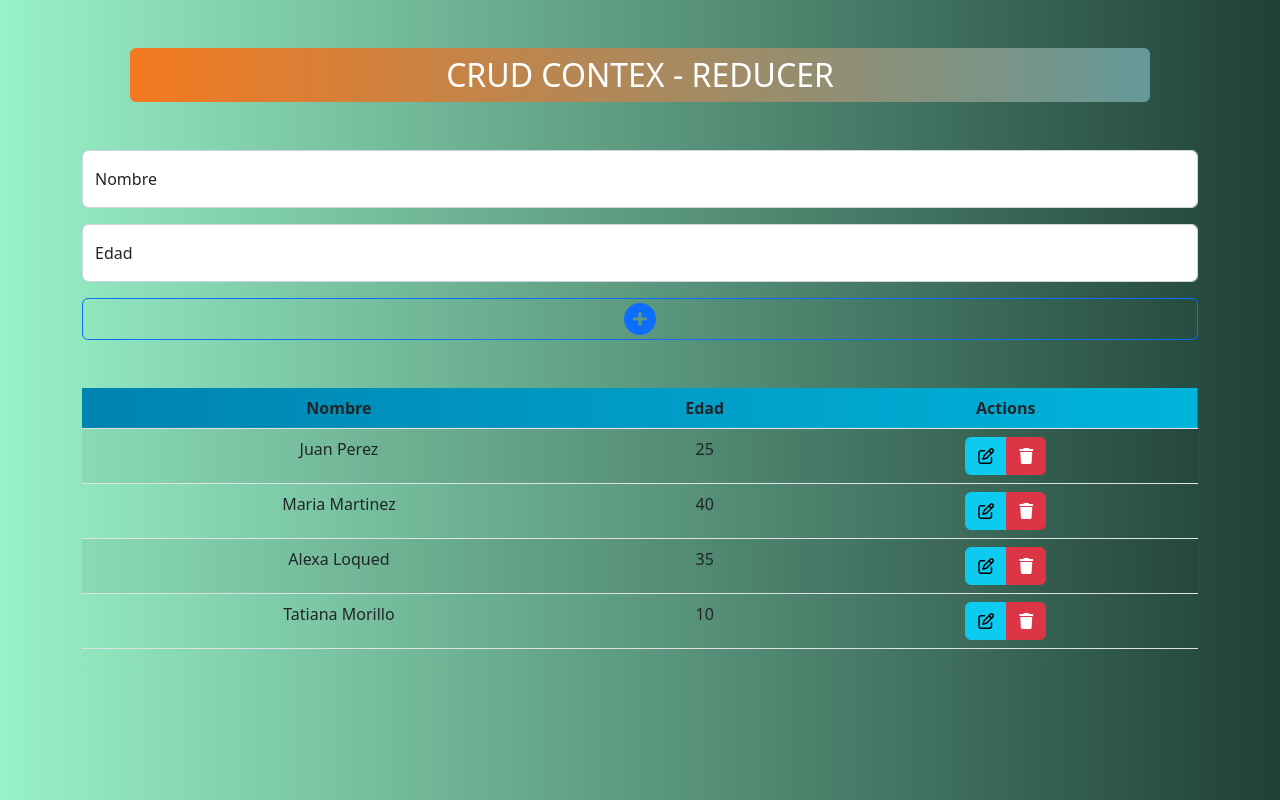
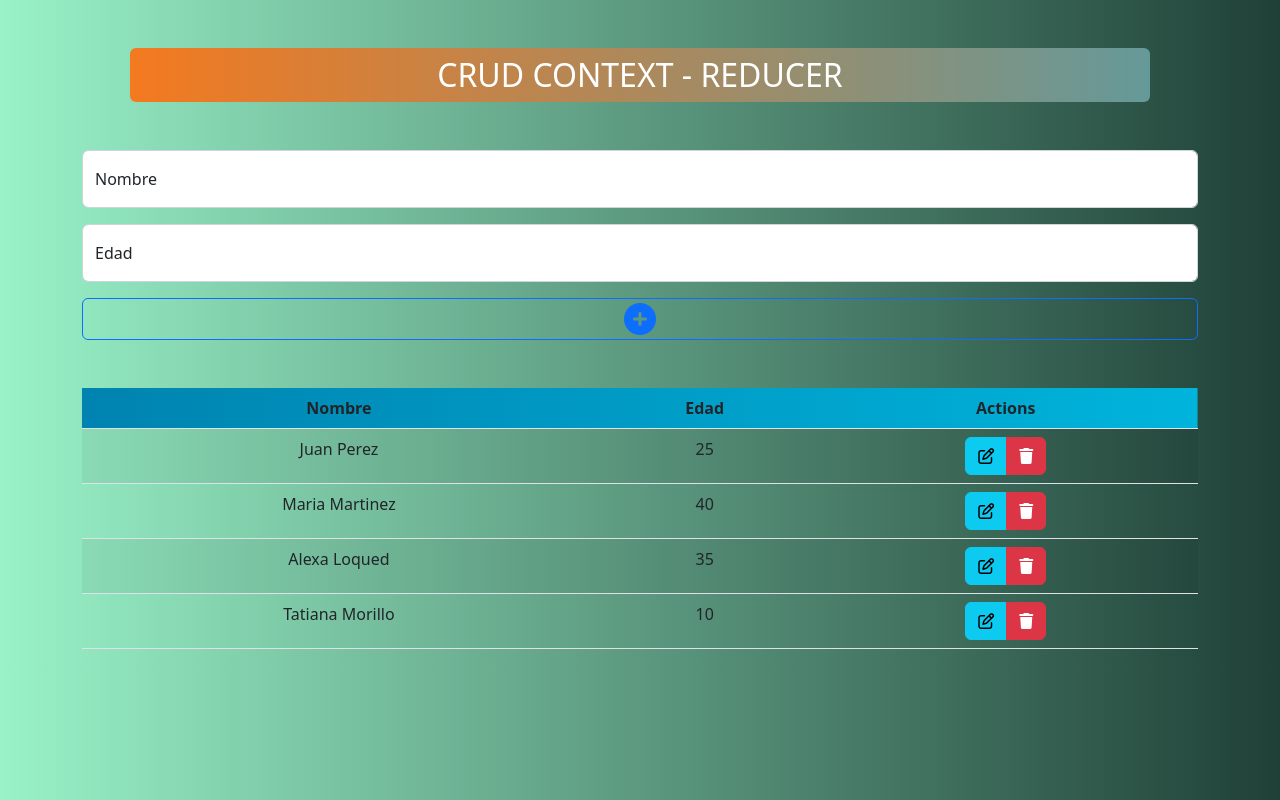
Before and after one commit to japolinar/CRUD-CONTEX-REDUCER, a React (Vite) app: page / in a window 1280 px wide. Built offline with nearby package versions, Linux system fonts and the light colour scheme.

Commit message:
Modf Titulo

```diff
--- a/src/App.jsx
+++ b/src/App.jsx
@@ -9,7 +9,7 @@ function App() {
   return (
     <div className="container text-center">
       <h2 className="m-5 text-uppercase text-white grady p-2 rounded">
-        CRUD Contex - Reducer
+        CRUD Context - Reducer
       </h2>
       <Create/>
       <Show/>
```
